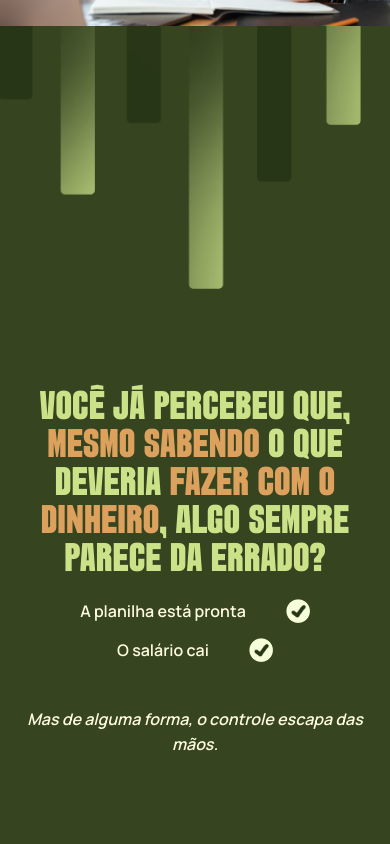
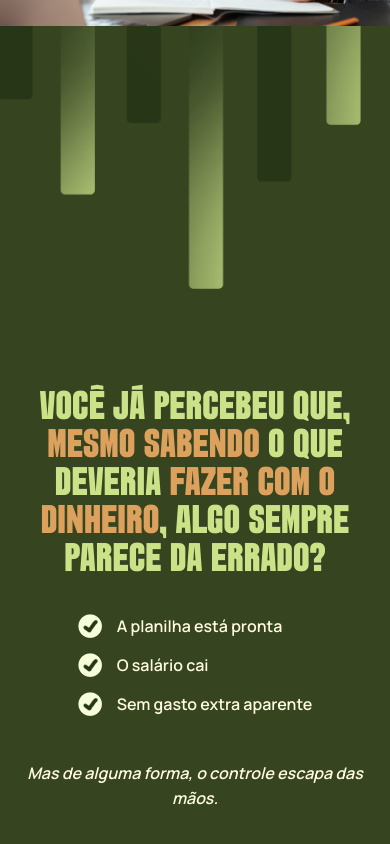
Before and after one commit to pedrocassioG/LP_Nay, a plain HTML site: page index.html in a window 390 px wide. Shown: the part 818-1662 px from the top of the page. Drawn offline with Linux system fonts and the light colour scheme.

Commit message:
feat(section2): finish

```diff
--- a/assets/style.css
+++ b/assets/style.css
@@ -307,17 +307,22 @@ img {
 
 .pitch-section h2 {
   font-size: 4rem; /* Título menor para caber na tela */
-  margin-bottom: 2rem;
+  margin-bottom: 3.5rem;
 }
 
 .checklist {
-  align-items: center; /* Centraliza os itens da lista no mobile */
+  display: inline-flex; /* Chave para o bloco se ajustar ao conteúdo */
+  flex-direction: column; /* Mantém os itens empilhados */
+  align-items: flex-start;
+  margin-bottom: 3rem;
 }
 
 .check-item {
-  justify-content: center; /* Centraliza o texto + ícone */
-  gap: 4rem; /* Reduz o espaçamento entre check e texto */
+  justify-content: flex-start; /* Chave para alinhar os itens no início */
+  flex-direction: row-reverse; /* Mantém o check antes do texto no mobile */
+  gap: 1.5rem;
   font-size: 1.6rem;
+  font-weight: 600; /* Adicionei para manter o peso da fonte do desktop */
 }
 
 .final-text {
--- a/index.html
+++ b/index.html
@@ -60,6 +60,11 @@
                 <img src="assets/img/CHECK.png" alt="Ícone de check">
 
             </div>
+             <div class="check-item">
+                <p>Sem gasto extra aparente</p>
+                <img src="assets/img/CHECK.png" alt="Ícone de check">
+
+            </div>
             </div>
 
             <p class="final-text">Mas de alguma forma, o controle escapa das mãos.</p>
```
